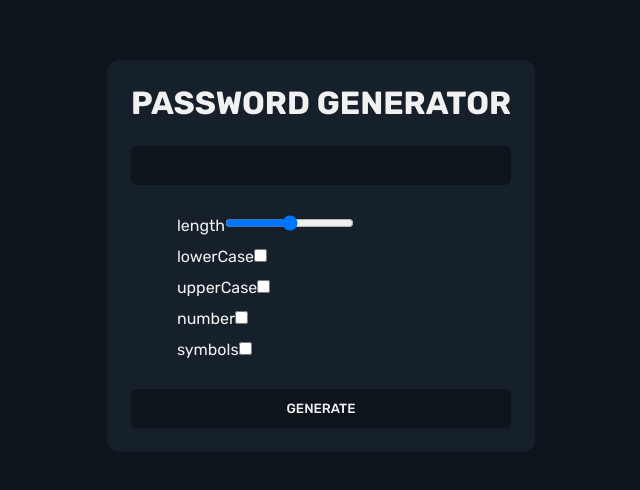
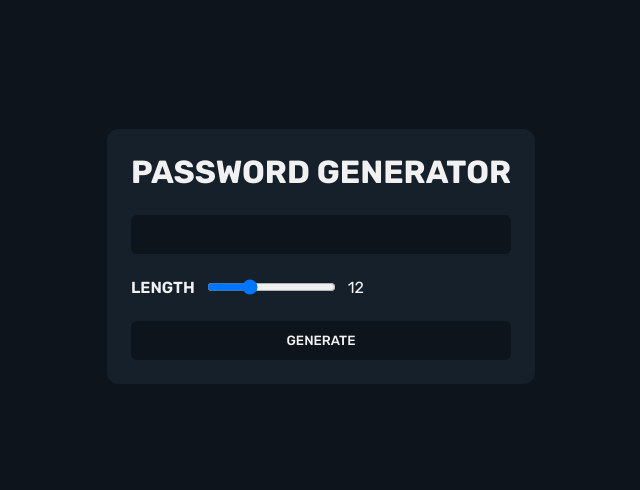
Before and after one commit to nothiaki/PasswordGenerator, an Angular app: page / in a window 1280 px wide. Shown: the part 144-634 px from the top of the page, without its empty margins (319-959 px from the left). Built offline with nearby package versions, Linux system fonts and the light colour scheme.

Commit message:
refactor: main page

```diff
--- a/src/app/app.component.html
+++ b/src/app/app.component.html
@@ -6,28 +6,9 @@
   </div>
 
   <div class="input-container">
-    <ul>
-      <li>
-        <label>length</label>
-        <input type="range">
-      </li>
-      <li>
-        <label>lowerCase</label>
-        <input type="checkbox">
-      </li>
-      <li>
-        <label>upperCase</label>
-        <input type="checkbox">
-      </li>
-      <li>
-        <label>number</label>
-        <input type="checkbox">
-      </li>
-      <li>
-        <label>symbols</label>
-        <input type="checkbox">
-      </li>
-    </ul>
+      <label>LENGTH</label>
+      <input type="range" min="4" max="30" [(ngModel)]="length">
+      <p>{{ length }}</p>
   </div>
   <button>GENERATE</button>
 </main>
--- a/src/app/app.component.scss
+++ b/src/app/app.component.scss
@@ -21,16 +21,14 @@ main .output-container input:focus {
     background-color: var(--hover-color);
 }
 
-main .input-container ul {
-    list-style-type: none;
+main .input-container {
+    display: flex;
+    align-items: center;
+    gap: 12px;
 }
 
-main .input-container ul li {
-    padding: 6px;
-}
-
-main .input-container input[type='checkbox']:checked {
-    background-color: transparent;
+main .input-container label {
+    font-weight: 600;
 }
 
 main button {
--- a/src/app/app.component.ts
+++ b/src/app/app.component.ts
@@ -6,5 +6,5 @@ import { Component } from '@angular/core';
   styleUrls: ['./app.component.scss']
 })
 export class AppComponent {
-
+  length: number = 12;
 }
--- a/src/app/app.module.ts
+++ b/src/app/app.module.ts
@@ -1,4 +1,5 @@
 import { NgModule } from '@angular/core';
+import { FormsModule } from '@angular/forms';
 import { BrowserModule } from '@angular/platform-browser';
 
 import { AppRoutingModule } from './app-routing.module';
@@ -10,7 +11,8 @@ import { AppComponent } from './app.component';
   ],
   imports: [
     BrowserModule,
-    AppRoutingModule
+    AppRoutingModule,
+    FormsModule
   ],
   providers: [],
   bootstrap: [AppComponent]
```
